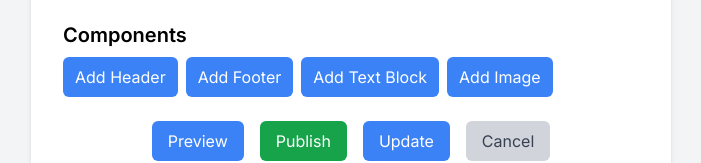
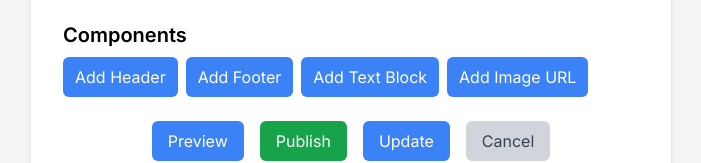
Before and after one commit to sushil-1/LandingPage-Dashboard, a Next.js app: page /edit/1 in a window 1280 px wide. Shown: the part 488-651 px from the top of the page, without its empty margins (289-990 px from the left). Built offline with nearby package versions, Linux system fonts and the light colour scheme; sample sign-in values are in the browser's storage.

Commit message:
type error

```diff
--- a/app/(protected)/edit/[id]/page.tsx
+++ b/app/(protected)/edit/[id]/page.tsx
@@ -4,16 +4,24 @@ import { useEffect, useState } from 'react';
 import { useParams, useRouter } from 'next/navigation';
 import ProtectedLayout from '@/app/ProtectedLayout';
 import { fetchLandingPageById, updateLandingPage } from '@/app/lib/data';
-import { Page, Component } from '@/app/lib/type';
+import { Page, Component, Header, Footer, TextBlock, Image } from '@/app/lib/type';
 import { createHeader, createFooter, createTextBlock, createImage } from '@/app/lib/utils';
 import PreviewPage from './PreviewPage';
 import Modal from '@/app/ui/Modal';
 
-const componentTypes = {
+// Define a type for the component creation functions
+type ComponentCreator = (content: string) => Component;
+
+// Define a type for the component types object
+type ComponentTypes = {
+  [key: string]: { label: string; create: ComponentCreator }
+};
+
+const componentTypes: ComponentTypes = {
   header: { label: 'Header', create: createHeader },
   footer: { label: 'Footer', create: createFooter },
   text: { label: 'Text Block', create: createTextBlock },
-  image: { label: 'Image', create: createImage },
+  image: { label: 'Image URL', create: createImage },
 };
 
 export default function EditLandingPage() {
```
Lines whose indentation alone changed are shown as unchanged.
